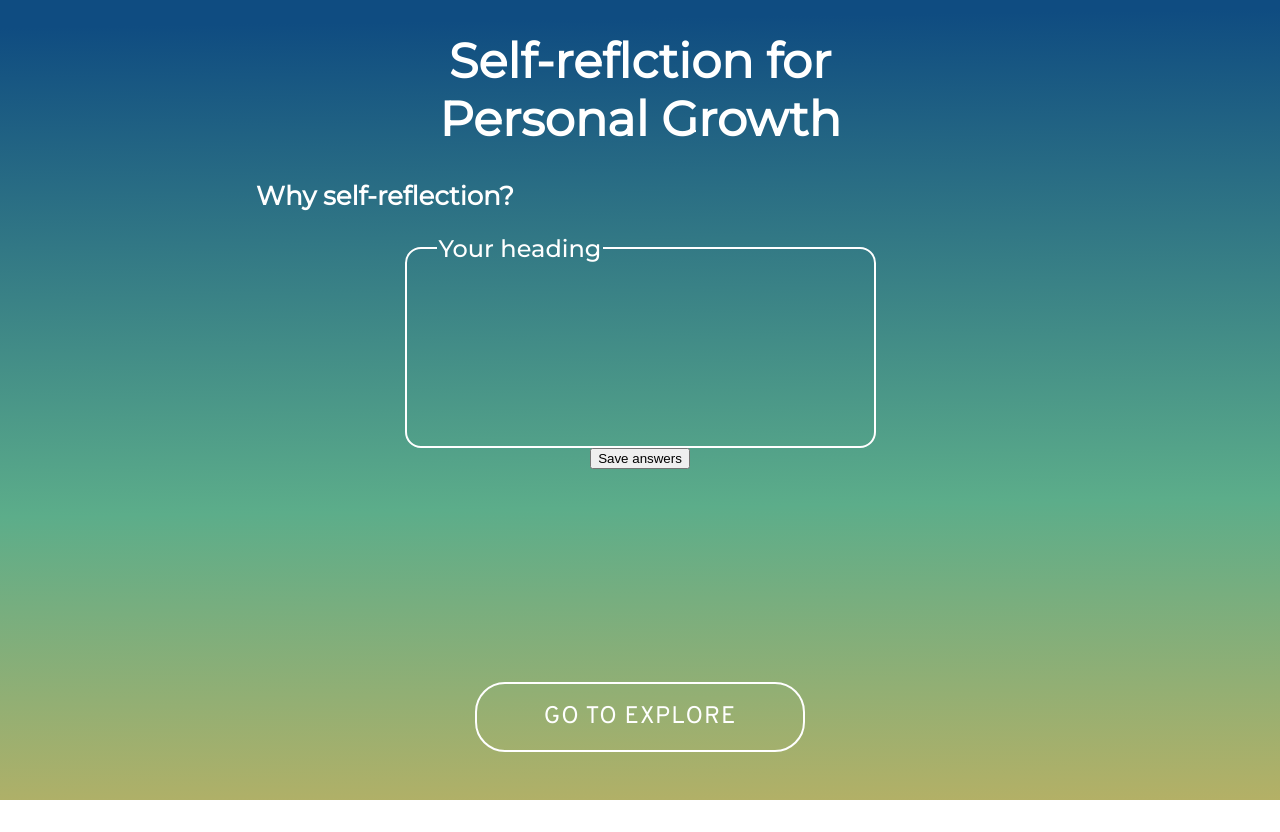
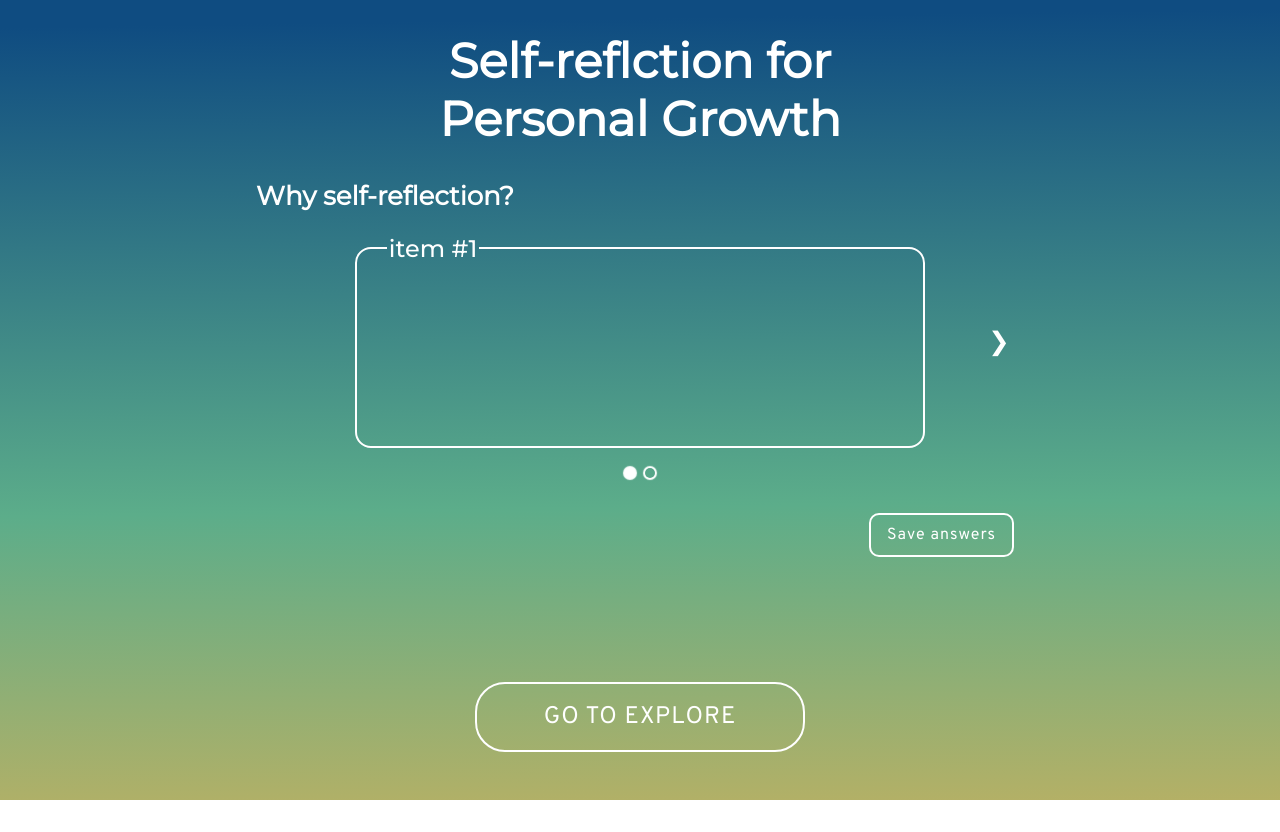
Before and after one commit to Bianca9977/Wellbeing-website, a React (Create React App) app in the folder wellbeing-website/: page /reflection/1 in a window 1280 px wide. Built offline with nearby package versions, Linux system fonts and the light colour scheme.

Commit message:
Reflection questions carousel

```diff
--- a/wellbeing-website/package.json
+++ b/wellbeing-website/package.json
@@ -14,6 +14,7 @@
     "react-router-dom": "^6.10.0",
     "react-scripts": "5.0.1",
     "react-select": "^5.7.2",
+    "react-tooltip": "^5.11.1",
     "sass": "^1.60.0",
     "styled-components": "^5.3.9",
     "web-vitals": "^2.1.4"
--- a/wellbeing-website/src/Reflection.js
+++ b/wellbeing-website/src/Reflection.js
@@ -2,11 +2,24 @@ import React from 'react';
 import { Routes, Route, useParams } from "react-router-dom";
 import { useNavigate } from "react-router-dom";
 import './styles/reflection.scss';
+import { Tooltip } from 'react-tooltip';
+import Carousel from 'react-elastic-carousel';
 
 export default function Reflection() {
     let navigate = useNavigate();
     let params = useParams();
     const mood = params.mood;
+
+    const breakPoints = [
+      { width: 1, itemsToShow: 1 },
+      { width: 550, itemsToShow: 1},
+      { width: 768, itemsToShow: 1}
+    ];
+
+    let items= [
+      {question: 'item #1'},
+      {question: 'item #2'},
+  ]
 
     const happyRecomm = [
       {
@@ -43,11 +56,33 @@ export default function Reflection() {
       navigate('/explore');
     }
 
+    function getDate() {
+      let myDate = new Date();
+      let day = myDate.getDate();
+      let month = myDate.getMonth() + 1;
+
+      if (month < 10) {
+        month = "0" + month.toString();
+      }
+
+      let date = day.toString() + month;
+
+      return date;
+    }
+
     function downloadTxtFile() {
+      let text = "";
       let element = document.createElement("a");
-      let file = new Blob([document.getElementById('myInput').value], {type: 'text/plain'});
+      let questions = document.querySelectorAll(".legend");
+      questions.forEach((question, index) => {
+        let questionText = question.innerHTML;
+        let answer = document.getElementById('input-' + index).value;
+        text = text + questionText + "\n" + answer + "\n\n";
+      });
+
+      let file = new Blob([text], {type: 'text/plain'});
       element.href = URL.createObjectURL(file);
-      element.download = "myFile.txt";
+      element.download = "answers" + getDate() + ".txt";
       document.body.appendChild(element); // Required for this to work in FireFox
       element.click();
     }
@@ -61,17 +96,21 @@ export default function Reflection() {
                 </div>
 
                 <div className="text-area-container">
-                  <fieldset>
-                  {/* <label for="myInput">Review of W3Schools:</label> */}
-                  <legend>Your heading</legend>
-                  <textarea id="myInput" name="myInput" rows="10" cols="50"></textarea>
-                  </fieldset>
-                  <button onClick={downloadTxtFile}>Save answers</button>
+                    <Carousel breakPoints={breakPoints}>
+                        {items.map((item, index) => (
+                            <fieldset key={index}>
+                              <legend className='legend' id={'legend-' +  index}>{item.question}</legend>
+                              <textarea className="input" id={'input-' + index} name="myInput" rows="10" cols="50"></textarea>
+                            </fieldset>
+                        ))}
+                    </Carousel>
+                  <button className="save-button" onClick={downloadTxtFile} data-tooltip-id="my-tooltip" data-tooltip-content="Hello world!">Save answers</button>
                 </div>
                 <button className='explore-button' onClick={goToExplore}>
                     GO TO EXPLORE
                 </button>
           </div>
+          <Tooltip place="bottom" type="info" effect="solid" id="my-tooltip" />
         </div>
       );
 }
--- a/wellbeing-website/src/index.js
+++ b/wellbeing-website/src/index.js
@@ -3,6 +3,7 @@ import ReactDOM from 'react-dom/client';
 import './index.css';
 import App from './App';
 import reportWebVitals from './reportWebVitals';
+import 'react-tooltip/dist/react-tooltip.css'
 
 
 const root = ReactDOM.createRoot(document.getElementById('root'));
--- a/wellbeing-website/src/styles/common.scss
+++ b/wellbeing-website/src/styles/common.scss
@@ -27,3 +27,61 @@
         box-shadow: 0px 4px 30px 0px $color_orange;
     }
 }
+
+//CAROUSEL STYLING
+
+.seperator {
+    width: 100%;
+}
+
+.controls-wrapper {
+    width: 100%;
+}
+
+.carousel-wrapper {
+    width: 100%;
+}
+
+.rec-arrow {
+    background-color: transparent;
+    box-shadow: none;
+    color: white;
+
+    &:enabled {
+        &:hover {
+            color: $color_orange !important;
+        }
+    }
+
+    &:enabled {
+        background-color: transparent !important;
+        box-shadow: none !important;
+        color: white !important;
+    }
+
+    &:disabled {
+        //color: $color_grey;
+        opacity: 0;
+        cursor: default !important;
+    }
+}
+
+.rec-dot {
+    box-shadow: white 0px 0px 1px 2px !important;
+
+    &:hover {
+        box-shadow: white 0px 0px 1px 2px !important;
+        transform: scale(1.2) !important;
+    }
+
+    &:focus {
+        box-shadow: white 0px 0px 1px 2px !important;
+    }
+
+    &_active {
+        background-color: white !important;
+        box-shadow: white 0px 0px 1px 2px !important;
+    }
+
+
+}
--- a/wellbeing-website/src/styles/mindfulness.scss
+++ b/wellbeing-website/src/styles/mindfulness.scss
@@ -1,5 +1,6 @@
 @import './variables.scss';
 @import './fonts.scss';
+@import './common.scss';
 
 .mindfulness-container {
     position: absolute;
@@ -31,62 +32,4 @@
         }
     }
 
-    //CAROUSEL STYLING
-
-    .seperator {
-        width: 100%;
-    }
-
-    .controls-wrapper {
-        width: 100%;
-    }
-
-    .carousel-wrapper {
-        width: 100%;
-    }
-
-    .rec-arrow {
-        background-color: transparent;
-        box-shadow: none;
-        color: white;
-
-        &:enabled {
-            &:hover {
-                color: $color_orange !important;
-            }
-        }
-
-        &:enabled {
-            background-color: transparent !important;
-            box-shadow: none !important;
-            color: white !important;
-        }
-
-        &:disabled {
-            //color: $color_grey;
-            opacity: 0;
-            cursor: default;
-        }
-    }
-
-    .rec-dot {
-        box-shadow: white 0px 0px 1px 2px;
-
-        &:hover {
-            box-shadow: white 0px 0px 1px 2px;
-            transform: scale(1.2);
-        }
-
-        &:focus {
-            box-shadow: white 0px 0px 1px 2px;
-        }
-
-        &_active {
-            background-color: white;
-            box-shadow: white 0px 0px 1px 2px;
-        }
-
-
-    }
-
 }
--- a/wellbeing-website/src/styles/reflection.scss
+++ b/wellbeing-website/src/styles/reflection.scss
@@ -1,5 +1,6 @@
 @import './variables.scss';
 @import './fonts.scss';
+@import './common.scss';
 
 .reflection-container {
     position: absolute;
@@ -34,6 +35,7 @@
             align-items: center;
 
             fieldset {
+                width: 80%;
                 border: 2px solid white;
                 border-radius: 16px;
                 text-align: start;
@@ -46,7 +48,6 @@
 
             textarea {
                 width: 100%;
-                max-width: 500px;
                 outline: none;
                 border: none;
                 background-color: transparent;
@@ -54,5 +55,26 @@
                 resize: none;
             }
         }
+
+        .save-button {
+            margin-top: 30px;
+            background-color: transparent;
+            border-radius: 10px;
+            border: 2px solid white;
+            color: white;
+            font-size: 16px;
+            cursor: pointer;
+            font-family: 'Overpass', sans-serif;
+            letter-spacing: 1px;
+            padding: 10px 16px;
+            margin-right: 10px;
+            align-self: flex-end;
+        }
+    }
+    .react-tooltip {
+        background-color: $color_primary;
+        color: white;
+        font-family: 'Montserrat Medium', sans-serif;
+        border-radius: 4px;
     }
 }
```
Also changed, not shown: 1 other file (tests, documents, lock files or other folders).
